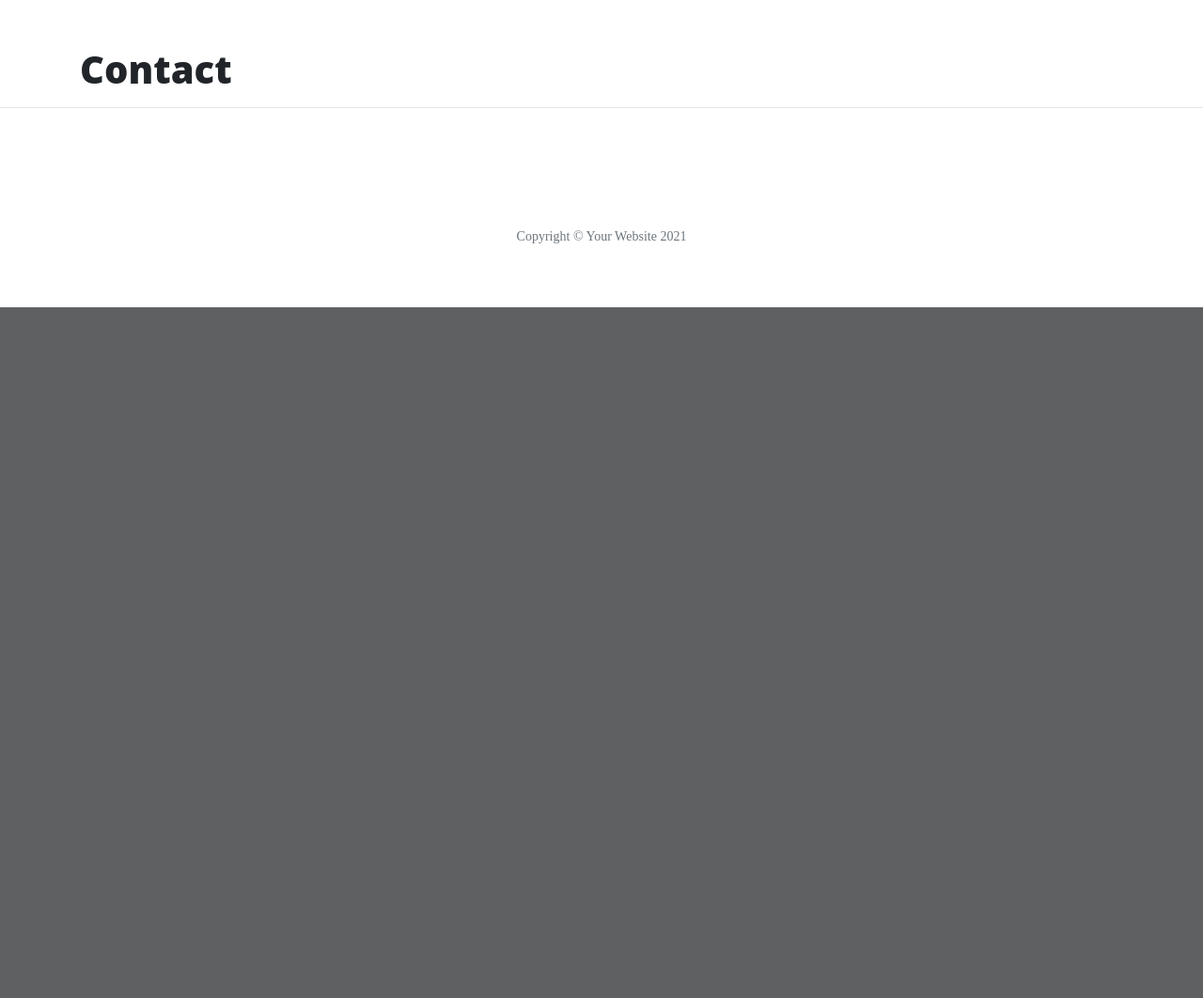
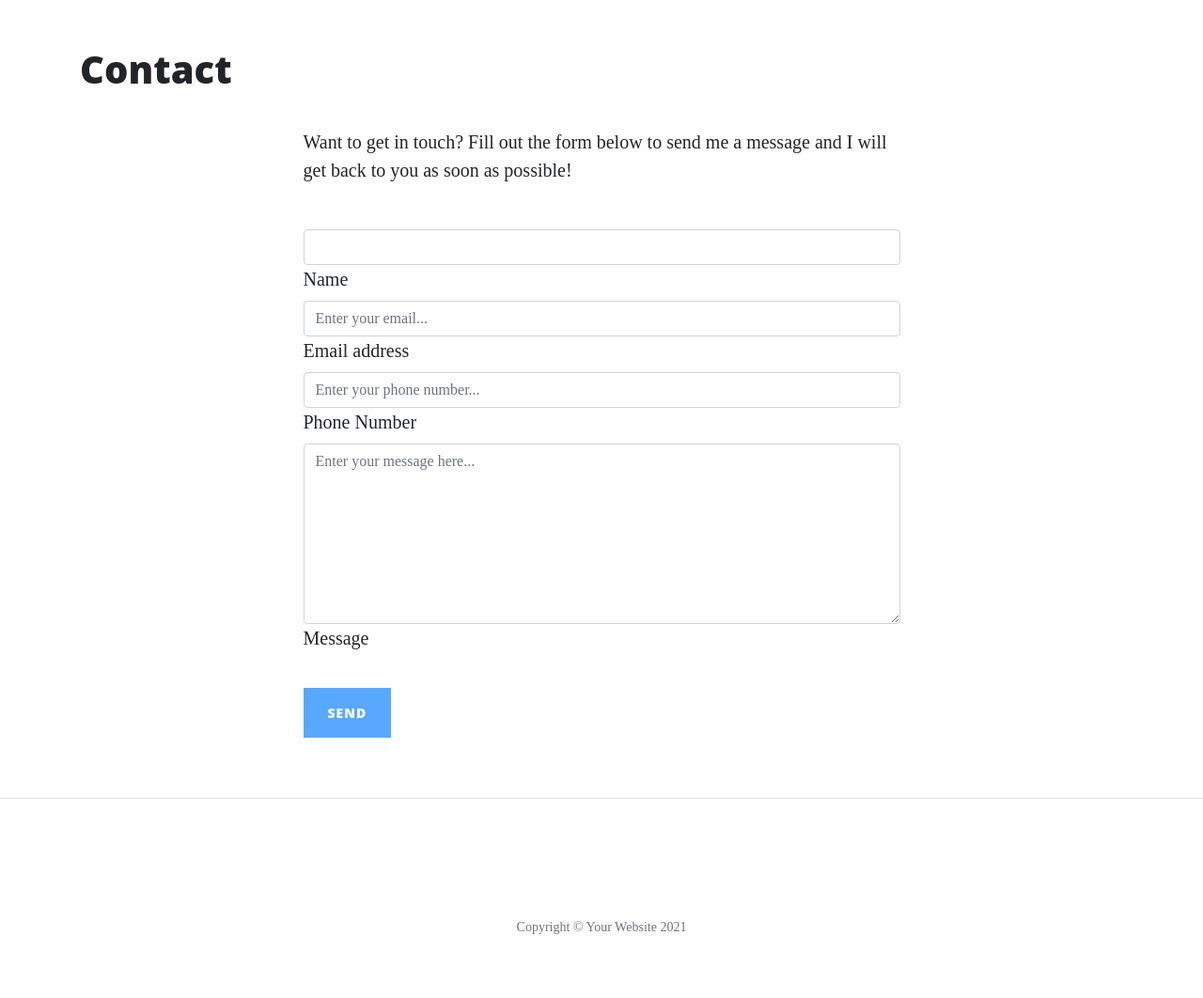
Before and after one commit to dsteyn44/thorin_flask_project, a Flask app: page /contact in a window 1280 px wide. Shown: the part 628-1690 px from the top of the page at 94% size. Before the commit the page ends 955 px from the top, so only its background shows below. Run offline with Flask 2, Linux system fonts and the light colour scheme; some libraries are stand-ins or nearby versions.

Commit message:
Set up form from HTML of CLean Blog. Add request method

```diff
--- a/run.py
+++ b/run.py
@@ -1,6 +1,6 @@
 import os
 import json
-from flask import Flask, render_template
+from flask import Flask, render_template, request
 # importing Flask class
 
 app = Flask(__name__)
@@ -36,21 +36,23 @@
              if obj["url"] == member_name:
                  member = obj
     return render_template("member.html", member = member)
-    #return "<h1>" + member["name"] + "</h1>" note thge syntax
+    # return "<h1>" + member["name"] + "</h1>" note thge syntax
 
 # Creating another route. Must have 2 blank lines to keep it PEP 8
 # compliant
-@app.route("/contact")
+@app.route("/contact", methods=["GET", "POST"])
 def contact():
-     return render_template('contact.html', page_title="Contact ")
-
+    if request.method == "POST":
+        print(request.form.get("name"))
+        print(request.form["email"])
+    return render_template("contact.html", page_title="Contact")
 
 @app.route("/careers")
 def careers():
      return render_template('careers.html', page_title="Careers")
 
 
-if __name__ == "__main__": # __main__ is the default module name
+if __name__ == "__main__":  # __main__ is the default module name
     app.run(
         host=os.environ.get("IP", "0.0.0.0"),
         port=int(os.environ.get("PORT", "5000")),
--- a/templates/contact.html
+++ b/templates/contact.html
@@ -1,4 +1,62 @@
 {% extends "base.html" %}
 {% block content %}
     <h1>{{ page_title }}</h1>
+
+    <div class="row gx-4 gx-lg-5 justify-content-center">
+        <div class="col-md-10 col-lg-8 col-xl-7">
+            <p>Want to get in touch? Fill out the form below to send me a message and I will get back to you as soon as possible!</p>
+            <div class="my-5">
+                <!-- * * * * * * * * * * * * * * *-->
+                <!-- * * SB Forms Contact Form * *-->
+                <!-- * * * * * * * * * * * * * * *-->
+                <!-- This form is pre-integrated with SB Forms.-->
+                <!-- To make this form functional, sign up at-->
+                <!-- https://startbootstrap.com/solution/contact-forms-->
+                <!-- to get an API token!-->
+                <form method="POST" id="contactForm" data-sb-form-api-token="API_TOKEN">
+                    <div class="form-floating">
+                        <input class="form-control" id="name" type="text" name="name" nameplaceholder="Enter your name..." data-sb-validations="required" />
+                        <label for="name">Name</label>
+                        <div class="invalid-feedback" data-sb-feedback="name:required">A name is required.</div>
+                    </div>
+                    <div class="form-floating">
+                        <input class="form-control" id="email" type="email" name="email" placeholder="Enter your email..." data-sb-validations="required,email" />
+                        <label for="email">Email address</label>
+                        <div class="invalid-feedback" data-sb-feedback="email:required">An email is required.</div>
+                        <div class="invalid-feedback" data-sb-feedback="email:email">Email is not valid.</div>
+                    </div>
+                    <div class="form-floating">
+                        <input class="form-control" id="phone" type="tel" placeholder="Enter your phone number..." name="phone" data-sb-validations="required" />
+                        <label for="phone">Phone Number</label>
+                        <div class="invalid-feedback" data-sb-feedback="phone:required">A phone number is required.</div>
+                    </div>
+                    <div class="form-floating">
+                        <textarea class="form-control" id="message" name="message" placeholder="Enter your message here..." style="height: 12rem" data-sb-validations="required"></textarea>
+                        <label for="message">Message</label>
+                        <div class="invalid-feedback" data-sb-feedback="message:required">A message is required.</div>
+                    </div>
+                    <br />
+                    <!-- Submit success message-->
+                    <!---->
+                    <!-- This is what your users will see when the form-->
+                    <!-- has successfully submitted-->
+                    <div class="d-none" id="submitSuccessMessage">
+                        <div class="text-center mb-3">
+                            <div class="fw-bolder">Form submission successful!</div>
+                            To activate this form, sign up at
+                            <br />
+                            <a href="https://startbootstrap.com/solution/contact-forms">https://startbootstrap.com/solution/contact-forms</a>
+                        </div>
+                    </div>
+                    <!-- Submit error message-->
+                    <!---->
+                    <!-- This is what your users will see when there is-->
+                    <!-- an error submitting the form-->
+                    <div class="d-none" id="submitErrorMessage"><div class="text-center text-danger mb-3">Error sending message!</div></div>
+                    <!-- Submit Button-->
+                    <button class="btn btn-primary text-uppercase disabled" id="submitButton" type="submit">Send</button>
+                </form>
+            </div>
+        </div>
+    </div>
 {% endblock %}
```
Also changed, not shown: templates/member.html (line endings or trailing spaces).
